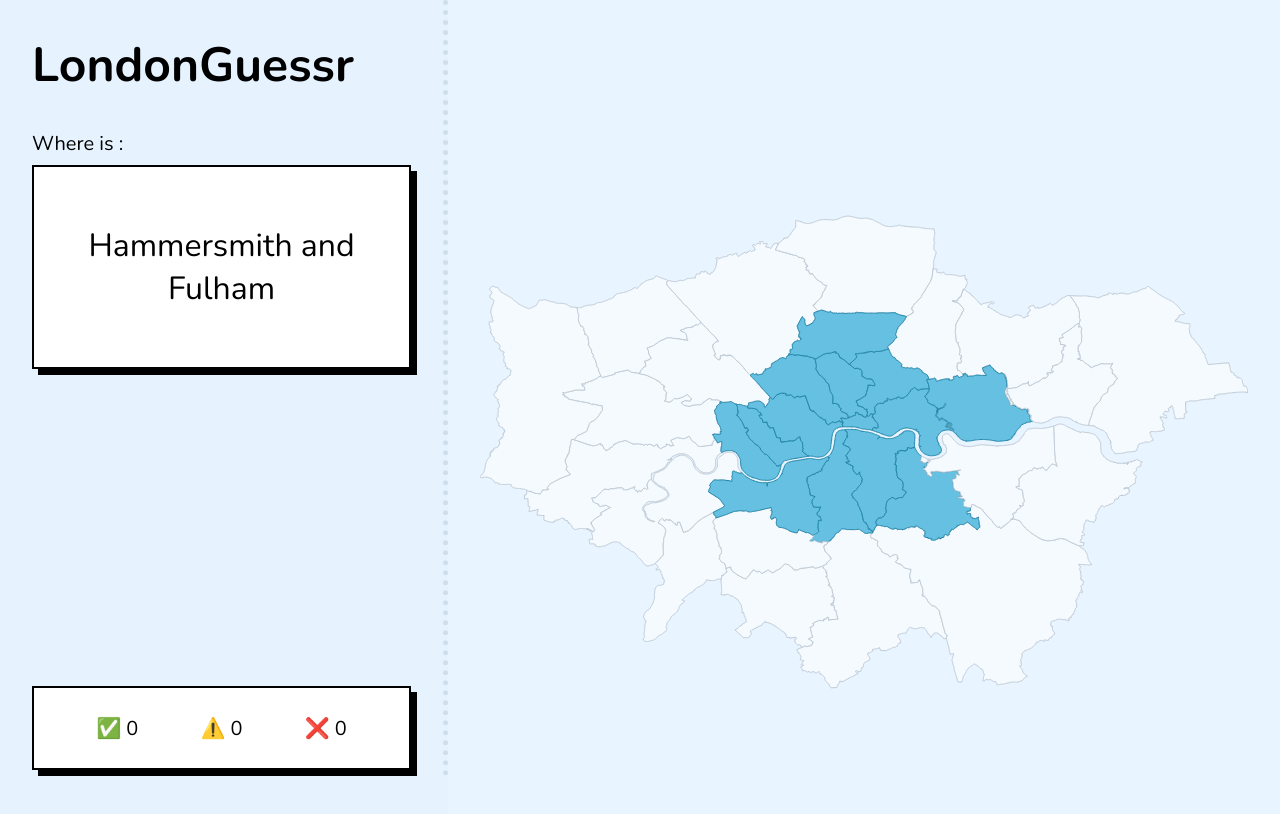
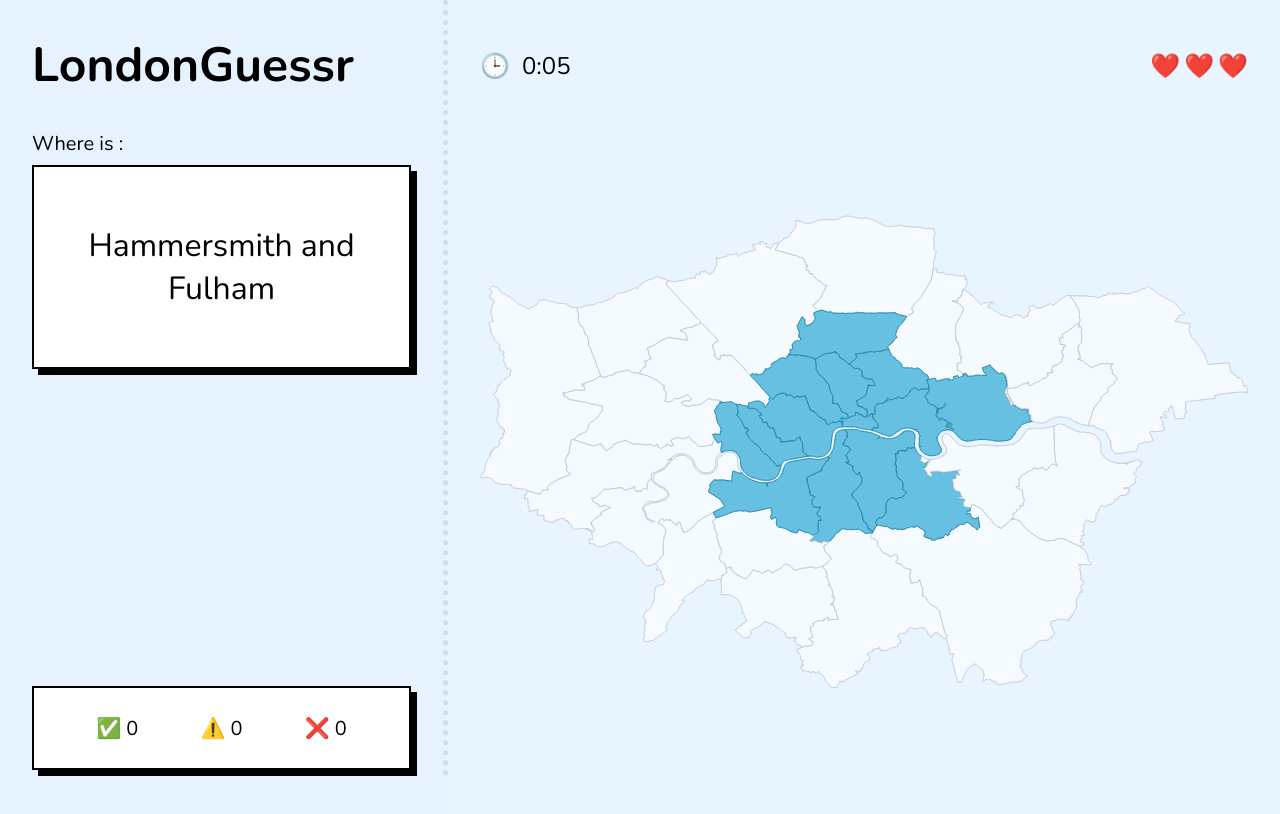
Before and after one commit to evasseure/london-guessr, a React (Vite) app: page / in a window 1280 px wide. Shown: the top 814 px of the page. Built offline with nearby package versions, Linux system fonts and the light colour scheme.

Commit message:
Added clock and lives

```diff
--- a/src/App.module.css
+++ b/src/App.module.css
@@ -73,3 +73,22 @@
   height: 97vh;
   position: relative;
 }
+
+.statsBar {
+  display: flex;
+  justify-content: space-between;
+  font-size: 1.5rem;
+  position: absolute;
+  left: 32px;
+  right: 32px;
+  padding-top: 18px;
+}
+
+.clock {
+  margin-right: 12px;
+}
+
+.lives {
+  display: flex;
+  column-gap: 4px;
+}
--- a/src/App.tsx
+++ b/src/App.tsx
@@ -20,6 +20,7 @@ export function App() {
   );
   const [answers, setAnswers] = useState<Answer[]>([]);
   const [triesCounter, setTriesCounter] = useState<number>(0);
+  const [timer, setTimer] = useState<number>(0);
 
   const jumpToNextQuestion = () => {
     const newArray = questions.slice(1);
@@ -35,7 +36,7 @@ export function App() {
         switch (triesCounter + 1) {
           case 1:
             return "CORRECT";
-          case ALLOWED_TRIES + 1:
+          case ALLOWED_TRIES:
             return "FAILED";
           default:
             return "MEH";
@@ -133,6 +134,12 @@ export function App() {
       });
   });
 
+  useEffect(() => {
+    const interval = setInterval(() => setTimer(timer + 1), 1000);
+
+    return () => clearInterval(interval);
+  }, [timer]);
+
   return (
     <div className={styles.app}>
       <div className={styles.sideBar}>
@@ -163,6 +170,20 @@ export function App() {
         </div>
       </div>
       <div className={styles.mapContainer} ref={mapZoneRed}>
+        <div className={styles.statsBar}>
+          <div>
+            <span className={styles.clock}>🕒</span>
+            {[Math.floor(timer / 60), timer % 60 < 10 ? "0" + (timer % 60) : timer % 60].join(":")}
+          </div>
+          <div className={styles.lives}>
+            {[...Array(triesCounter).keys()].map((i) => (
+              <span key={"bheart-" + i}>🖤</span>
+            ))}
+            {[...Array(ALLOWED_TRIES - triesCounter).keys()].map((i) => (
+              <span key={"rheart-" + i}>❤️</span>
+            ))}
+          </div>
+        </div>
         <svg width="100%" height="100%" ref={mapRef}></svg>
       </div>
     </div>
```
Also changed, not shown: 1 other file (tests, documents, lock files or other folders).
